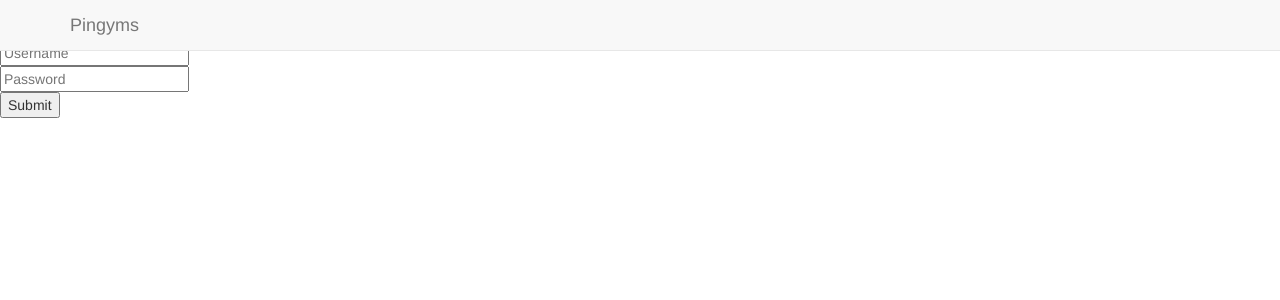
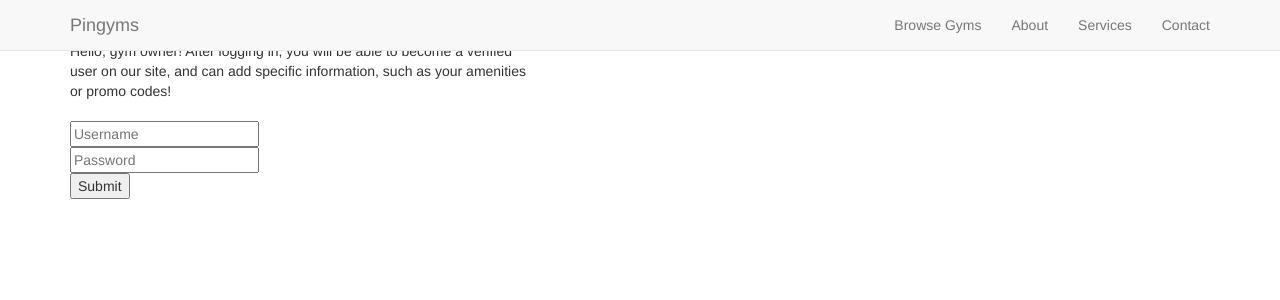
Before and after one commit to abrarahmed56/FitPass, a Flask app: page /gymadminlogin in a window 1280 px wide. Shown: the top 300 px of the page. Run offline with Flask 2, Linux system fonts and the light colour scheme; some libraries are stand-ins or nearby versions.

Commit message:
All pages are better looking

```diff
--- a/templates/admin_login.html
+++ b/templates/admin_login.html
@@ -1,14 +1,43 @@
 {% extends "base.html" %}
+{% block navcontent %}
+<div class="collapse navbar-collapse" id="bs-example-navbar-collapse-1">
+  <ul class="nav navbar-nav navbar-right">
+    <li>
+      <a href="/browsegyms">Browse Gyms</a>
+    </li>
+    <li>
+      <a href="#about">About</a>
+    </li>
+    <li>
+      <a href="#services">Services</a>
+    </li>
+    <li>
+      <a href="#contact">Contact</a>
+    </li>
+  </ul>
+</div>
+{% endblock navcontent %}
+
 {% block bodycontent %}
-Hello, admin!
+<div class="content-section-a">
+  <div class="container">
+    <div class="row">
+      <div class="col-lg-5 col-sm-6">
+	<hr class="section-heading-spacer">
+	<div class="clearfix"></div>
+	Hello, gym owner!
 	After logging in, you will be able to become a verified user on our site, and can add specific information, such as your amenities or promo codes!
 	<br>
 	<br>
 	<form method="POST">
-<input name="user" type="text" placeholder="Username"></input>
+	  <input name="user" type="text" placeholder="Username">
 	  <br>
-<input name="password" type="password" placeholder="Password"></input>
+	  <input name="password" type="password" placeholder="Password">
 	  <br>
-<input type="submit"></submit>
+	  <input type="submit">
 	</form>
+      </div>
+    </div>
+  </div>
+</div>
 {% endblock bodycontent %}
--- a/templates/browsegyms.html
+++ b/templates/browsegyms.html
@@ -10,13 +10,13 @@
 </style>
 {% endblock headcontent %}
 {% block bodycontent %}
-<h2 style="color:white"><u>Browse Gyms</u></h2>
+<h2><u>Browse Gyms</u></h2>
 <table width="100%">
   <tr>
     <td width="50%">
       <div id="map-canvas" style="width:500px; height:500px;"></div>
     </td>
-    <td style="color:white; height:100%;">
+    <td style="height:100%;">
       <div class="scroll-pane">
 	<input id="weighttraining" type="checkbox" checked>Weight Training</input>
 	<br>
```
Also changed, not shown: templates/admin_loggedin.html (+31 -1 lines), templates/edit_gyms.html (+29 -1 lines), templates/index.html (+20 -3 lines). Lines whose indentation alone changed are shown as unchanged.
